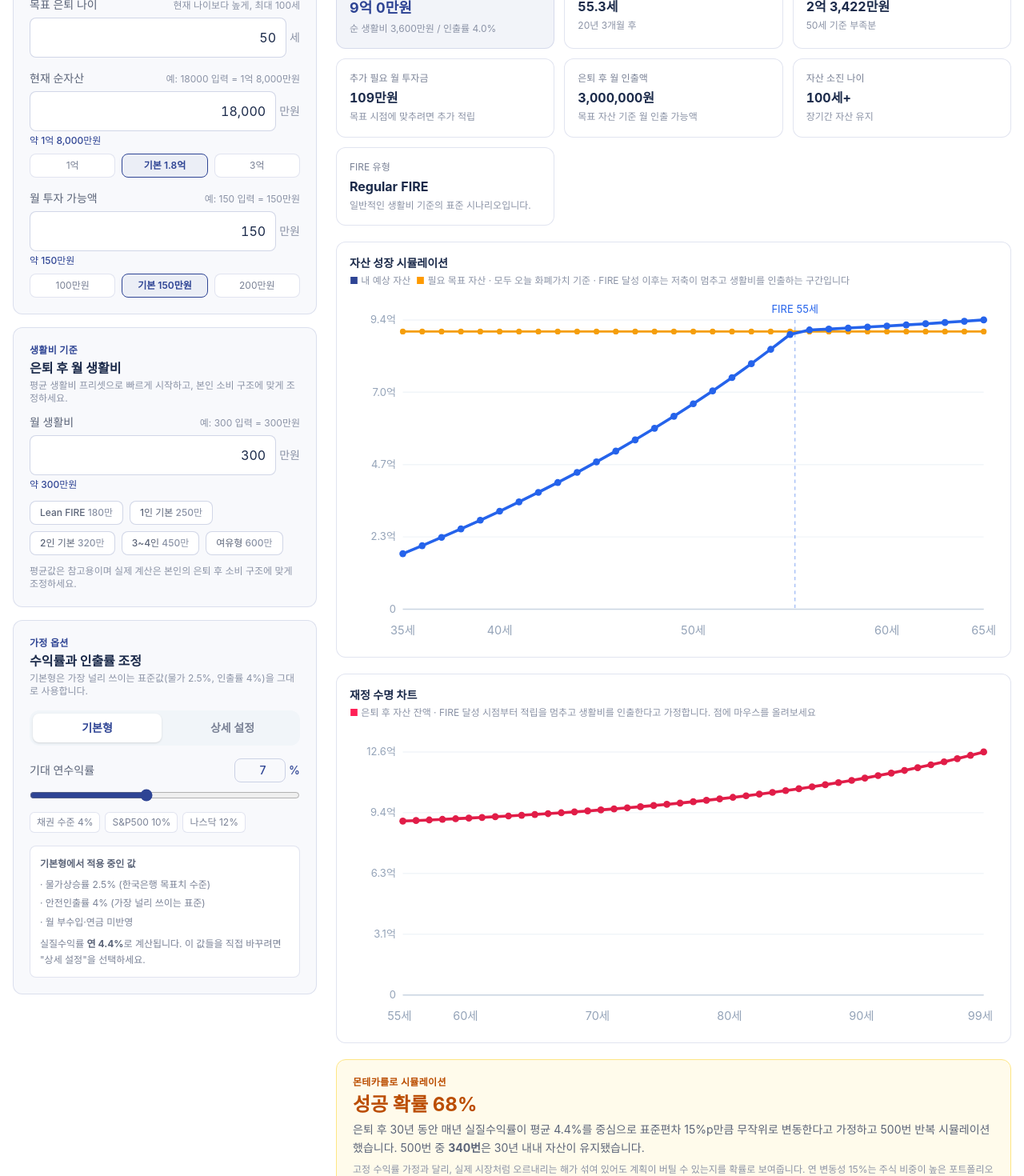
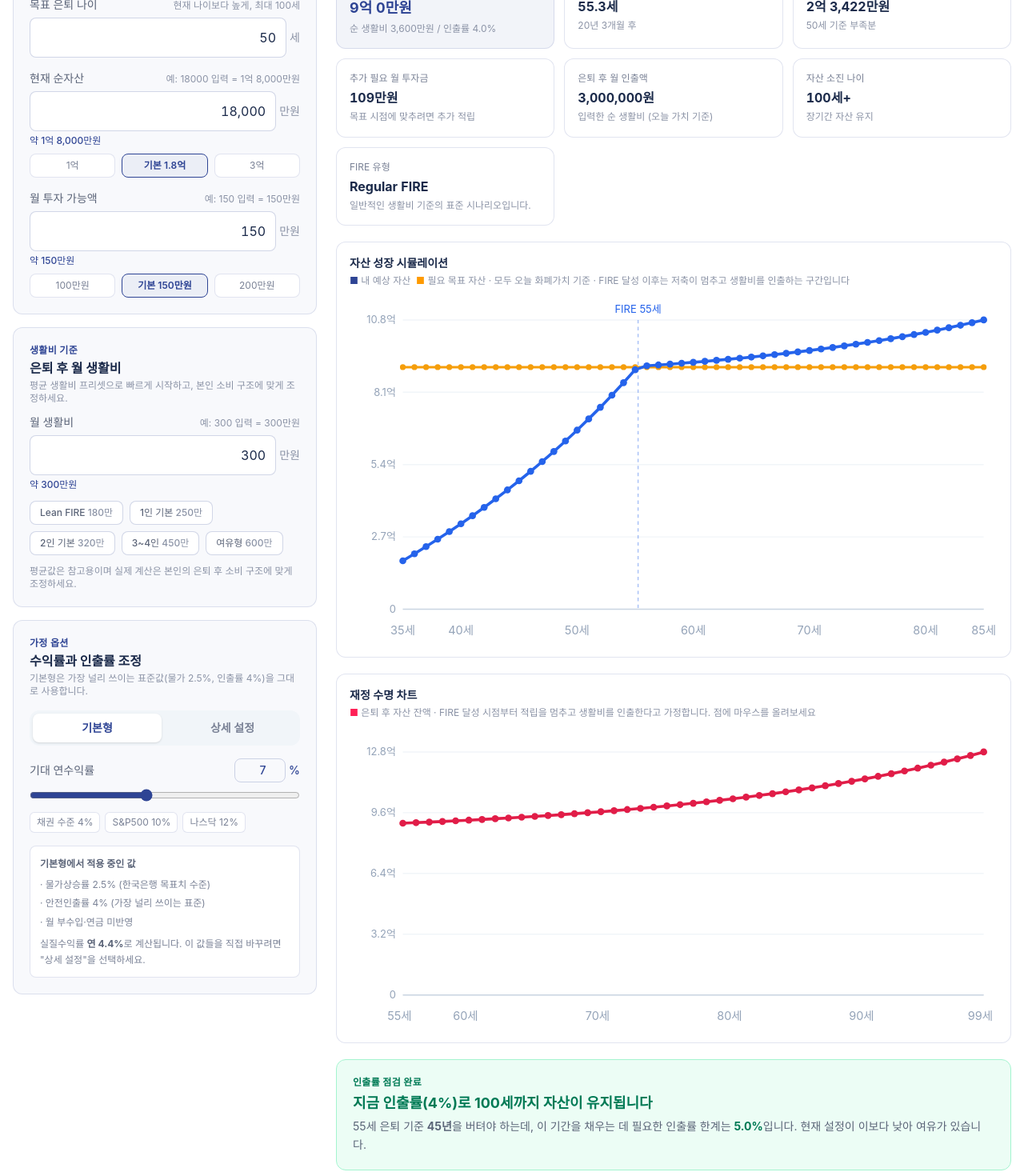
Before and after one commit to parkdane/pay-calc, a Next.js app: page /calc/fire in a window 1280 px wide. Shown: the part 500-1970 px from the top of the page at 80% size. Built offline with nearby package versions, Linux system fonts and the light colour scheme; a web font is replaced by a local one.

Commit message:
fire: 은퇴기간 대비 인출률 적정성 진단 추가 (4% 룰 맹신 방지)

```diff
--- a/components/FireCalc.tsx
+++ b/components/FireCalc.tsx
@@ -211,6 +211,8 @@ export default function FireCalc() {
     const reached = already || (cur >= target && months < maxMonths);
     const reachAge = already ? age : reached ? age + months / 12 : null;
     const reachMonths = already ? 0 : reached ? months : null;
+    // 달성 시점의 실제 자산 (목표를 살짝 초과 달성하므로 fireNumber와 다를 수 있다)
+    const assetAtRetire = already ? startAsset : cur;
 
     // 2) 차트용 경로: 달성 시점 이후 10년을 더 이어서 추세를 보여줌
     //    실질 기준이므로 목표선(target)은 수평으로 고정된다
@@ -223,7 +225,8 @@ export default function FireCalc() {
       let c = startAsset,
         cs = save,
         m = 0;
-      const cap = reached ? Math.min(months + 12 * 10, maxMonths) : maxMonths;
+      // 달성 후 최소 30년(또는 100세)까지는 그려서 은퇴 후 자산 추이를 충분히 보여준다
+      const cap = reached ? Math.min(months + 12 * 30, maxMonths) : maxMonths;
       while (m < cap) {
         const retiredNow = reached && m >= months;
         if (retiredNow) {
@@ -290,7 +293,8 @@ export default function FireCalc() {
     const depletionPath: { age: number; asset: number }[] = [];
     // 인출할 금액이 없으면(부수입·연금만으로 생활비가 충당되면) 자산은 줄어들지 않는다
     if (reachAge !== null && monthlyWithdraw > 0) {
-      let c = fireNumber;
+      // 시작 자산은 파이어넘버가 아니라 "실제 달성 시점 자산"이어야 위 성장 차트와 이어진다
+      let c = assetAtRetire;
       const exp = monthlyWithdraw;
       let m = 0;
       // 100세까지만 시뮬레이션
@@ -304,6 +308,37 @@ export default function FireCalc() {
       depletionAge = m >= cap ? null : reachAge + m / 12;
       if (depletionAge !== null && depletionPath[depletionPath.length - 1].asset > 0) {
         depletionPath.push({ age: depletionAge, asset: 0 });
+      }
+    }
+
+    // ── 은퇴 기간 대비 인출률 적정성 진단 ──
+    // 4% 룰은 "30년 은퇴"를 전제로 만들어진 규칙이라, 조기 은퇴로 버텨야 할 기간이 길어지면
+    // 같은 4%라도 자산이 먼저 바닥날 수 있다. 100세까지 버티는 데 필요한 인출률을 역산한다.
+    let safeWithdrawRate: number | null = null;
+    let retirementYears: number | null = null;
+    if (reachAge !== null && assetAtRetire > 0) {
+      retirementYears = Math.max(0, 100 - reachAge);
+      const totalMonths = Math.round(retirementYears * 12);
+      if (totalMonths > 0) {
+        // 자산이 정확히 100세에 0이 되는 월 인출액을 이분탐색으로 찾는다
+        let lo = 0,
+          hi = assetAtRetire;
+        for (let it = 0; it < 60; it++) {
+          const mid = (lo + hi) / 2;
+          let c = assetAtRetire;
+          let survived = true;
+          for (let m = 0; m < totalMonths; m++) {
+            c = c * (1 + mRet) - mid;
+            if (c < 0) {
+              survived = false;
+              break;
+            }
+          }
+          if (survived) lo = mid;
+          else hi = mid;
+        }
+        // 월 인출액 → 연 인출률(달성 시점 자산 대비)
+        safeWithdrawRate = ((lo * 12) / assetAtRetire) * 100;
       }
     }
 
@@ -324,6 +359,9 @@ export default function FireCalc() {
       path,
       realAnnualReturn,
       mRet,
+      assetAtRetire,
+      safeWithdrawRate,
+      retirementYears,
     };
   }, [age, retireAge, asset, monthlySave, monthlyExpense, returnRate, inflation, withdrawRate, sideIncome, pension, growSavings]);
 
@@ -338,7 +376,7 @@ export default function FireCalc() {
     const monthlyMean = r.mRet;
     const monthlySd = ANNUAL_VOL / Math.sqrt(12);
     const months = HORIZON_YEARS * 12;
-    const startCapital = r.fireNumber;
+    const startCapital = r.assetAtRetire;
     const monthlyWithdraw = r.monthlyWithdraw;
 
     const randNormal = () => {
@@ -377,7 +415,7 @@ export default function FireCalc() {
       vol: ANNUAL_VOL,
       realReturn: r.realAnnualReturn * 100,
     };
-  }, [r.reachAge, r.fireNumber, r.monthlyWithdraw, r.mRet, r.realAnnualReturn]);
+  }, [r.reachAge, r.assetAtRetire, r.monthlyWithdraw, r.mRet, r.realAnnualReturn]);
 
   const scenarios = useMemo(() => {
     return [5, 7, 9].map((rate) => {
@@ -387,10 +425,19 @@ export default function FireCalc() {
       const realAnnual = (1 + rate / 100) / (1 + inflation / 100) - 1;
       const mRet = Math.pow(1 + realAnnual, 1 / 12) - 1;
       const saveDecay = growSavings ? 1 : Math.pow(1 / (1 + inflation / 100), 1 / 12);
-      let cur = asset * 10000,
+      const startAsset = asset * 10000;
+      const max = Math.max(0, Math.round((100 - age) * 12));
+      // 이미 달성한 경우 (본 계산의 already와 동일 처리)
+      if (startAsset >= fireNum) {
+        return {
+          rate,
+          label: rate === 5 ? "보수적" : rate === 7 ? "기본" : "공격적",
+          reachAge: age,
+        };
+      }
+      let cur = startAsset,
         curSave = monthlySave * 10000,
         months = 0;
-      const max = Math.max(0, Math.round((100 - age) * 12));
       while (cur < fireNum && months < max) {
         cur = cur * (1 + mRet) + curSave;
         curSave = curSave * saveDecay;
@@ -399,7 +446,7 @@ export default function FireCalc() {
       return {
         rate,
         label: rate === 5 ? "보수적" : rate === 7 ? "기본" : "공격적",
-        reachAge: months < max ? age + Math.floor(months / 12) : null,
+        reachAge: cur >= fireNum && months < max ? age + Math.floor(months / 12) : null,
       };
     });
   }, [age, asset, monthlySave, monthlyExpense, inflation, withdrawRate, sideIncome, pension, growSavings]);
@@ -631,6 +678,21 @@ export default function FireCalc() {
         {/* 한줄 요약 */}
         <div className="rounded-xl bg-[#2E4494] px-5 py-4 text-sm leading-relaxed text-white">{summary}</div>
 
+        {/* 순 생활비 0 경고 */}
+        {r.netMonthly === 0 && (
+          <div className="rounded-xl border border-amber-300 bg-amber-50 p-4 text-sm leading-relaxed text-amber-800">
+            <p className="font-semibold">확인이 필요합니다</p>
+            <p className="mt-1">
+              은퇴 후 필요한 순 생활비가 0원으로 계산됐습니다
+              {sideIncome + pension > 0
+                ? " (부수입·연금이 월 생활비 이상으로 입력됨)"
+                : " (월 생활비가 0으로 입력됨)"}
+              . 이 경우 필요한 목표 자산도 0원이 되어 무조건 "달성 완료"로 표시됩니다. 실제 은퇴 후 지출을
+              다시 확인해 입력해주세요.
+            </p>
+          </div>
+        )}
+
         {/* 결과 카드 */}
         <div className="grid grid-cols-1 gap-3 sm:grid-cols-3">
           <Card
@@ -646,15 +708,27 @@ export default function FireCalc() {
           />
           <Card
             label="부족 금액"
-            value={r.shortfall && r.shortfall > 0 ? eokFull(r.shortfall) : "없음"}
-            sub={`${retireAge}세 기준 부족분`}
+            value={
+              retireAge <= age
+                ? "계산 불가"
+                : r.shortfall && r.shortfall > 0
+                  ? eokFull(r.shortfall)
+                  : "없음"
+            }
+            sub={retireAge <= age ? "목표 은퇴나이가 현재 나이 이하" : `${retireAge}세 기준 부족분`}
           />
           <Card
             label="추가 필요 월 투자금"
-            value={r.extraSave ? Math.round(r.extraSave / 10000).toLocaleString("ko-KR") + "만원" : "불필요"}
-            sub="목표 시점에 맞추려면 추가 적립"
+            value={
+              retireAge <= age
+                ? "계산 불가"
+                : r.extraSave
+                  ? Math.round(r.extraSave / 10000).toLocaleString("ko-KR") + "만원"
+                  : "불필요"
+            }
+            sub={retireAge <= age ? "목표 은퇴나이를 현재보다 뒤로 설정하세요" : "목표 시점에 맞추려면 추가 적립"}
           />
-          <Card label="은퇴 후 월 인출액" value={won(r.monthlyWithdraw)} sub="목표 자산 기준 월 인출 가능액" />
+          <Card label="은퇴 후 월 인출액" value={won(r.monthlyWithdraw)} sub="입력한 순 생활비 (오늘 가치 기준)" />
           <Card
             label="자산 소진 나이"
             value={r.depletionAge === null ? "100세+" : `${Math.round(r.depletionAge)}세`}
@@ -668,6 +742,49 @@ export default function FireCalc() {
 
         {/* 재정 수명 차트 */}
         <DepletionChart path={r.depletionPath} depletionAge={r.depletionAge} />
+
+        {/* 인출률 적정성 경고 */}
+        {r.safeWithdrawRate !== null && r.retirementYears !== null && r.depletionAge !== null && (
+          <div className="rounded-xl border border-rose-200 bg-rose-50 p-5">
+            <p className="text-xs font-semibold uppercase tracking-wide text-rose-700">인출률 점검 필요</p>
+            <p className="mt-1 text-lg font-bold text-rose-700">
+              지금 인출률({withdrawRate}%)로는 {Math.round(r.depletionAge)}세에 자산이 바닥납니다
+            </p>
+            <p className="mt-1 text-sm leading-relaxed text-[#5B6478]">
+              {Math.round(r.reachAge ?? 0)}세에 은퇴하면 100세까지{" "}
+              <strong>{Math.round(r.retirementYears)}년</strong>을 버텨야 합니다. 흔히 쓰는 4% 룰은 은퇴 기간을{" "}
+              <strong>30년</strong>으로 가정하고 만들어진 규칙이라, 조기 은퇴로 기간이 길어지면 그대로 적용하기
+              어렵습니다.
+            </p>
+            <div className="mt-3 rounded-lg border border-rose-200 bg-white p-3 text-sm">
+              <p className="font-semibold text-[#1B2A4A]">이렇게 조정해보세요</p>
+              <ul className="mt-1.5 space-y-1 text-[#5B6478]">
+                <li>
+                  · 안전인출률을{" "}
+                  <strong className="text-rose-700">{r.safeWithdrawRate.toFixed(1)}% 이하</strong>로 낮추기 (100세까지
+                  버티는 수준)
+                </li>
+                <li>· 은퇴 나이를 늦춰 버텨야 할 기간을 줄이기</li>
+                <li>· 월 생활비를 줄이거나 은퇴 후에도 부수입·연금을 확보하기</li>
+              </ul>
+            </div>
+          </div>
+        )}
+
+        {r.safeWithdrawRate !== null && r.retirementYears !== null && r.depletionAge === null && (
+          <div className="rounded-xl border border-emerald-200 bg-emerald-50 p-5">
+            <p className="text-xs font-semibold uppercase tracking-wide text-emerald-700">인출률 점검 완료</p>
+            <p className="mt-1 text-lg font-bold text-emerald-700">
+              지금 인출률({withdrawRate}%)로 100세까지 자산이 유지됩니다
+            </p>
+            <p className="mt-1 text-sm leading-relaxed text-[#5B6478]">
+              {Math.round(r.reachAge ?? 0)}세 은퇴 기준 <strong>{Math.round(r.retirementYears)}년</strong>을 버텨야
+              하는데, 이 기간을 채우는 데 필요한 인출률 한계는{" "}
+              <strong className="text-emerald-700">{r.safeWithdrawRate.toFixed(1)}%</strong>입니다. 현재 설정이 이보다
+              낮아 여유가 있습니다.
+            </p>
+          </div>
+        )}
 
         {/* 몬테카를로 시뮬레이션 */}
         {monteCarlo ? (
```
